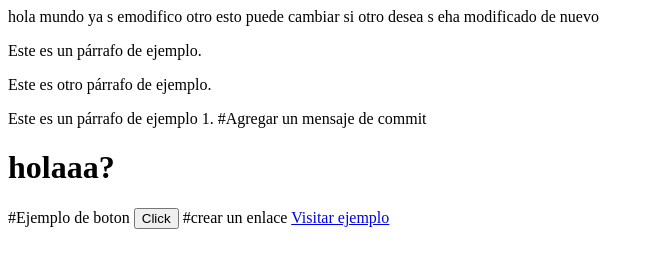
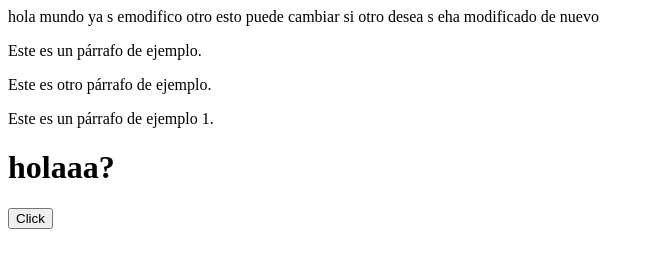
Before and after one commit to jhonhidan/prueba-1, a plain HTML site: page index.html in a window 1280 px wide. Shown: the whole page, without its empty margins (0-654 px from the left). Drawn offline with Linux system fonts and the light colour scheme.

Commit message:
se corrigieron etiquetas HTML y se añadieron comentarios para mejorar la claridad del código

```diff
--- a/index.html
+++ b/index.html
@@ -9,16 +9,13 @@
     hola mundo ya s emodifico otro esto puede  cambiar si otro desea s eha modificado de nuevo
     <p>Este es un párrafo de ejemplo.</p>
     <p>Este es otro párrafo de ejemplo.</p>
-    <hola>Este es un párrafo de ejemplo 1.</hola>
-    #Agregar un mensaje de commit
+    <p>Este es un párrafo de ejemplo 1.</p>
+    <!-- Agregar un mensaje de commit -->
     <h1>holaaa?</h1>
-    #Ejemplo de boton
+    <!-- Ejemplo de boton -->
     <button>Click </button>
-    #crear un enlace
-    <a href="https://www.google.com">Visitar ejemplo</a>
-
-
-
+    <!-- crear un enlace -->
+    <!-- crear un enlace -->
 
 
 </body>
```
